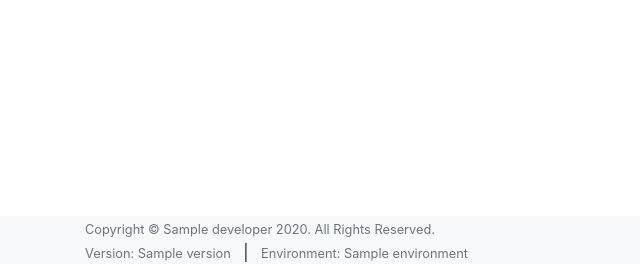
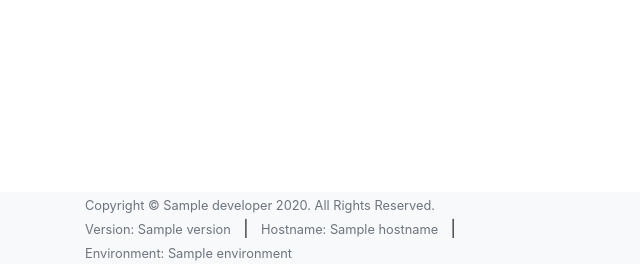
Before and after one commit to ArieLevs/NalkinsCloud-Django-Backend, a Django app: template src/templates/base.html in a window 1280 px wide. Shown: the part 536-800 px from the top of the page, without its empty margins (0-640 px from the left). Run offline with Django 3.2, Linux system fonts and the light colour scheme; the template is opened without the code that fills it: most values are stand-ins (such as "Sample title", 1, 10 or a date in 2020); some libraries are stand-ins or nearby versions.

Commit message:
add host print on main page

```diff
--- a/src/nalkinscloud_api/views.py
+++ b/src/nalkinscloud_api/views.py
@@ -1,7 +1,7 @@
 import logging
 import datetime
 
-from nalkinscloud_django.settings import BASE_DIR, PROJECT_NAME, VERSION, ENVIRONMENT
+from nalkinscloud_django.settings import BASE_DIR, PROJECT_NAME, VERSION, HOSTNAME, ENVIRONMENT
 from django.shortcuts import render, redirect
 from django.http import HttpResponse, HttpResponseRedirect
 from django.contrib.auth import logout
@@ -17,6 +17,7 @@ context = {
     'developer': 'Arie Lev',
     'current_year': datetime.datetime.now().year,
     'version': VERSION,
+    'hostname': HOSTNAME,
     'environment': ENVIRONMENT,
 }
 
--- a/src/templates/base.html
+++ b/src/templates/base.html
@@ -72,6 +72,10 @@
                     </li>
                     <li class="list-inline-item">|</li>
                     <li class="list-inline-item">
+                        <p class="text-muted small mb-4 mb-lg-0">Hostname: {{ hostname }}</p>
+                    </li>
+                    <li class="list-inline-item">|</li>
+                    <li class="list-inline-item">
                         <p class="text-muted small mb-4 mb-lg-0">Environment: {{ environment }}</p>
                     </li>
                 </ul>
```
